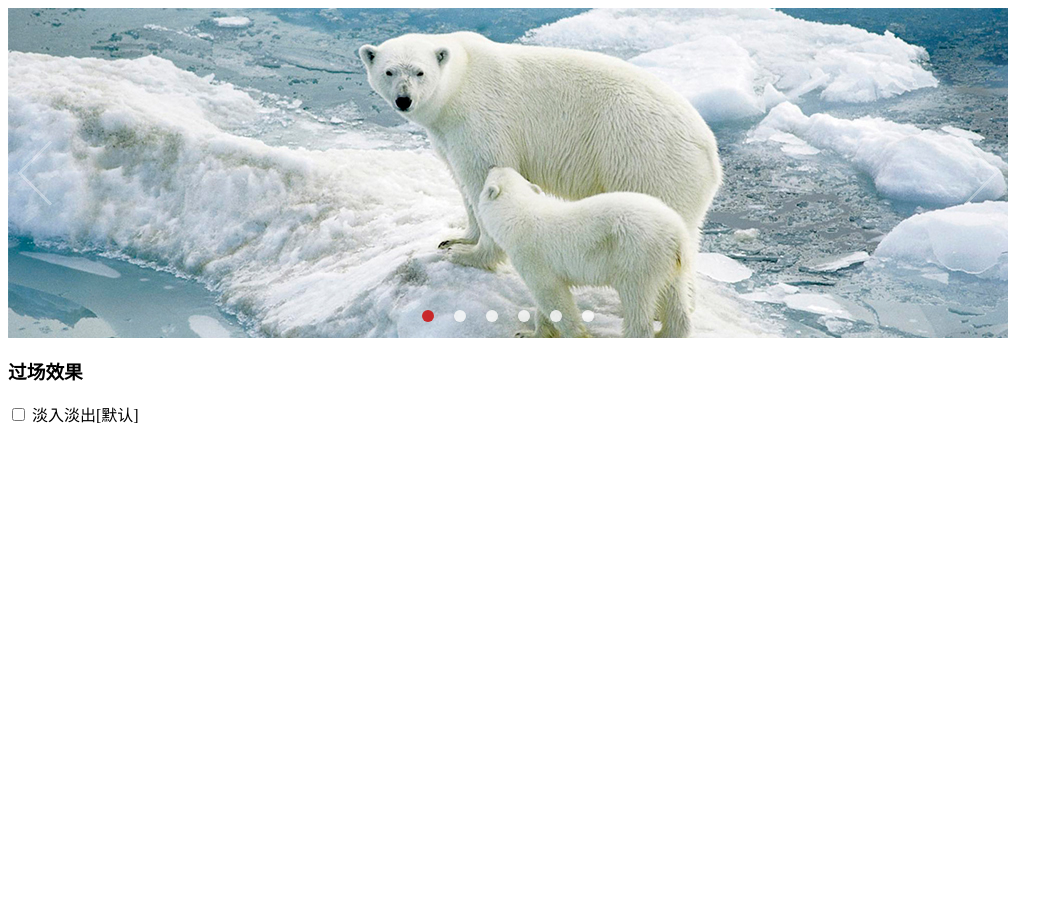
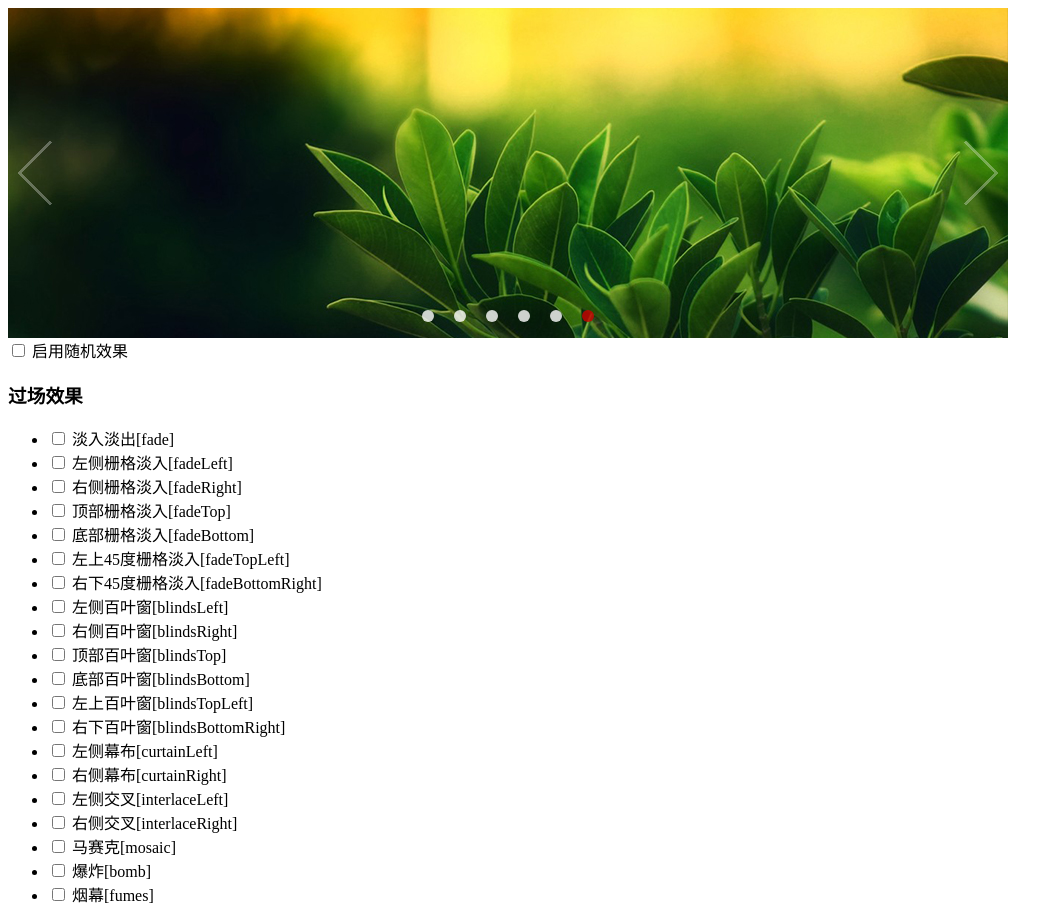
Before and after one commit to vomoc/vmc.slide, a plain HTML site: page demo/index.html in a window 1280 px wide. Shown: the whole page, without its empty margins (0-1063 px from the left). Before the commit the page ends 800 px from the top, so only its background shows below. Drawn offline with Linux system fonts and the light colour scheme.

Commit message:
Signed-off-by: vomoc <vomoc@qq.com>

```diff
--- a/demo/index.html
+++ b/demo/index.html
@@ -24,60 +24,142 @@
         <a href="javascript:;"><img src="demo6.jpg" /></a>
     </div>
     <div class="">
-        <section>
-            <h3>过场效果</h3>
-            <p>
-                <div class="item">
-                    <input type="checkbox" name="effects" id="effects-fade" value="fade">
-                    <label for="effects-fade">淡入淡出[默认]</label>
-                </div>
-            </p>
-        </section>
+        <input type="checkbox" name="random" value="1" id="random">
+        <label for="random">启用随机效果</label>
+        <h3>过场效果</h3>
+        <ul id="effects">
+            <li>
+                <input type="checkbox" name="effects" id="effects-fade" value="fade">
+                <label for="effects-fade">淡入淡出[fade]</label>
+            </li>
+            <li>
+                <input type="checkbox" name="effects" id="effects-fadeLeft" value="fadeLeft">
+                <label for="effects-fadeLeft">左侧栅格淡入[fadeLeft]</label>
+            </li>
+            <li>
+                <input type="checkbox" name="effects" id="effects-fadeRight" value="fadeRight">
+                <label for="effects-fadeRight">右侧栅格淡入[fadeRight]</label>
+            </li>
+            <li>
+                <input type="checkbox" name="effects" id="effects-fadeTop" value="fadeTop">
+                <label for="effects-fadeTop">顶部栅格淡入[fadeTop]</label>
+            </li>
+            <li>
+                <input type="checkbox" name="effects" id="effects-fadeBottom" value="fadeBottom">
+                <label for="effects-fadeBottom">底部栅格淡入[fadeBottom]</label>
+            </li>
+            <li>
+                <input type="checkbox" name="effects" id="effects-fadeTopLeft" value="fadeTopLeft">
+                <label for="effects-fadeTopLeft">左上45度栅格淡入[fadeTopLeft]</label>
+            </li>
+            <li>
+                <input type="checkbox" name="effects" id="effects-fadeBottomRight" value="fadeBottomRight">
+                <label for="effects-fadeBottomRight">右下45度栅格淡入[fadeBottomRight]</label>
+            </li>
+            <li>
+                <input type="checkbox" name="effects" id="effects-blindsLeft" value="blindsLeft">
+                <label for="effects-blindsLeft">左侧百叶窗[blindsLeft]</label>
+            </li>
+            <li>
+                <input type="checkbox" name="effects" id="effects-blindsRight" value="blindsRight">
+                <label for="effects-blindsRight">右侧百叶窗[blindsRight]</label>
+            </li>
+            <li>
+                <input type="checkbox" name="effects" id="effects-blindsTop" value="blindsTop">
+                <label for="effects-blindsTop">顶部百叶窗[blindsTop]</label>
+            </li>
+            <li>
+                <input type="checkbox" name="effects" id="effects-blindsBottom" value="blindsBottom">
+                <label for="effects-blindsBottom">底部百叶窗[blindsBottom]</label>
+            </li>
+            <li>
+                <input type="checkbox" name="effects" id="effects-blindsTopLeft" value="blindsTopLeft">
+                <label for="effects-blindsTopLeft">左上百叶窗[blindsTopLeft]</label>
+            </li>
+            <li>
+                <input type="checkbox" name="effects" id="effects-blindsBottomRight" value="blindsBottomRight">
+                <label for="effects-blindsBottomRight">右下百叶窗[blindsBottomRight]</label>
+            </li>
+            <li>
+                <input type="checkbox" name="effects" id="effects-curtainLeft" value="curtainLeft">
+                <label for="effects-curtainLeft">左侧幕布[curtainLeft]</label>
+            </li>
+            <li>
+                <input type="checkbox" name="effects" id="effects-curtainRight" value="curtainRight">
+                <label for="effects-curtainRight">右侧幕布[curtainRight]</label>
+            </li>
+            <li>
+                <input type="checkbox" name="effects" id="effects-interlaceLeft" value="interlaceLeft">
+                <label for="effects-interlaceLeft">左侧交叉[interlaceLeft]</label>
+            </li>
+            <li>
+                <input type="checkbox" name="effects" id="effects-interlaceRight" value="interlaceRight">
+                <label for="effects-interlaceRight">右侧交叉[interlaceRight]</label>
+            </li>
+            <li>
+                <input type="checkbox" name="effects" id="effects-mosaic" value="mosaic">
+                <label for="effects-mosaic">马赛克[mosaic]</label>
+            </li>
+            <li>
+                <input type="checkbox" name="effects" id="effects-bomb" value="bomb">
+                <label for="effects-bomb">爆炸[bomb]</label>
+            </li>
+            <li>
+                <input type="checkbox" name="effects" id="effects-fumes" value="fumes">
+                <label for="effects-fumes">烟幕[fumes]</label>
+            </li>
+        </ul>
     </div>
     <script type="text/javascript">
     $(function() {
-        var options = {
+        /* 创建轮播效果 */
+        $('#slider').vmcSlider({
             width: 1000, // 宽度
             height: 330, // 高度
             gridCol: 10, // 网格列数
             gridRow: 5, // 网格行数
             gridVertical: 20, // 栅格列数
             gridHorizontal: 10, // 栅格行数
-            autoPlay: false, // 自动播放
+            autoPlay: true, // 自动播放
             ascending: true, // 图片按照升序播放
-            /* effects: [ // 使用的转场动画效果
-                 'fade', 'fadeLeft', 'fadeRight', 'fadeTop', 'fadeBottom', 'fadeTopLeft', 'fadeBottomRight',
-                 'blindsLeft', 'blindsRight', 'blindsTop', 'blindsBottom', 'blindsTopLeft', 'blindsBottomRight',
-                 'curtainLeft', 'curtainRight', 'interlaceLeft', 'interlaceRight', 'mosaic', 'bomb', 'fumes'
-             ],*/
+            effects: [], // 使用的转场动画效果
             ie6Tidy: false, // IE6下精简效果
             random: false, // 随机使用转场动画效果
-            duration: 4000, // 图片停留时长（毫秒）
+            duration: 1000, // 图片停留时长（毫秒）
             speed: 900, // 转场效果时长（毫秒）
-            flip: function(e,ui) {
-               // console.log(ui);
-               // console.log(this);
-            },
-            create: function() {
-                //  console.log('ok');
-            }
-        };
-        /* 创建轮播效果 */
-        $('#slider').vmcSlider(options);
+            flip: function(e, ui) {},
+            create: function() {}
+        });
+
+        $('#effects').on('click', 'input[name="effects"]', function() {
+            var effects = new Array;
+            $('input[name="effects"]:checked').each(function() {
+                effects.push($(this).val());
+            });
+            $('#slider').vmcSlider('option', 'effects', effects);
+        });
+
+        $('input[name="random"]').on('click', function() {
+            $('#slider').vmcSlider('option', 'random', $(this).prop('checked'));
+        });
+
+        /* 翻页事件 */
         $('#slider').on('vmcsliderflip', function(e, ui) {
-           // console.log(this);
-            //      console.log(e);
-            //    console.log(ui);
-            //  console.log('custome');
+            var name = ui.options.effects[ui.effectIndex];
+            // console.log(ui.effectIndex);
+            // console.log('#effects-' + name);
+            $('#effects-' + name).closest('li').css('color', '#c00').siblings('li').css('color', '#000');
+            // console.log(this);
         });
-        /*$('#slider').vmcSlider('option', 'effects', [ // 使用的转场动画效果
+        /*
+        $('#slider').vmcSlider('option', 'effects', [ // 使用的转场动画效果
             'fade', 'fadeLeft', 'fadeRight', 'fadeTop', 'fadeBottom', 'fadeTopLeft', 'fadeBottomRight',
             'blindsLeft', 'blindsRight', 'blindsTop', 'blindsBottom', 'blindsTopLeft', 'blindsBottomRight',
             'curtainLeft', 'curtainRight', 'interlaceLeft', 'interlaceRight', 'mosaic', 'bomb', 'fumes'
         ]);
-*/
         $('#slider').vmcSlider('option', 'width', 1000);
-        //$('#slider').vmcSlider('option', 'autoPlay', true);
+        $('#slider').vmcSlider('option', 'autoPlay', true);
+        */
 
     });
     </script>
--- a/vmc.slider.js
+++ b/vmc.slider.js
@@ -305,16 +305,16 @@
         if (ie6 && opts.ie6Tidy) {
             return 'fade';
         } else {
-            var i = 0;
+            var i = the.effectIndex;
             if (opts.random === true) {
-                i = Math.floor(opts.effects.length * Math.random());
+                the.effectIndex = Math.floor(opts.effects.length * Math.random());
             } else {
-                i = the.effectIndex;
                 the.effectIndex++;
-                if (the.effectIndex >= opts.effects.length) {
-                    the.effectIndex = 0;
-                }
             }
+            if (the.effectIndex >= opts.effects.length) {
+                the.effectIndex = 0;
+            }
+            i = i >= opts.effects.length ? 0 : i;
             return opts.effects[i];
         }
     };
```
